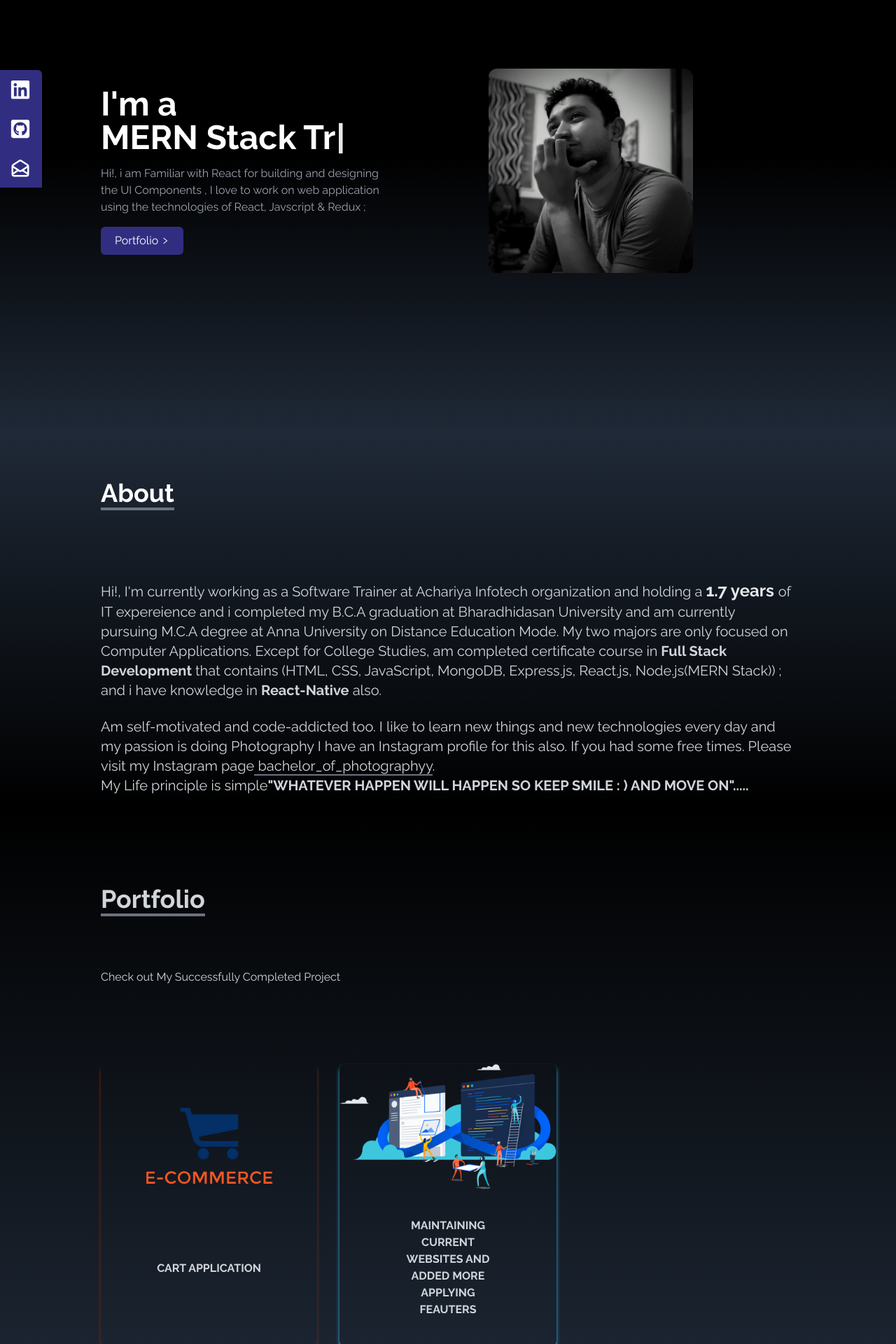
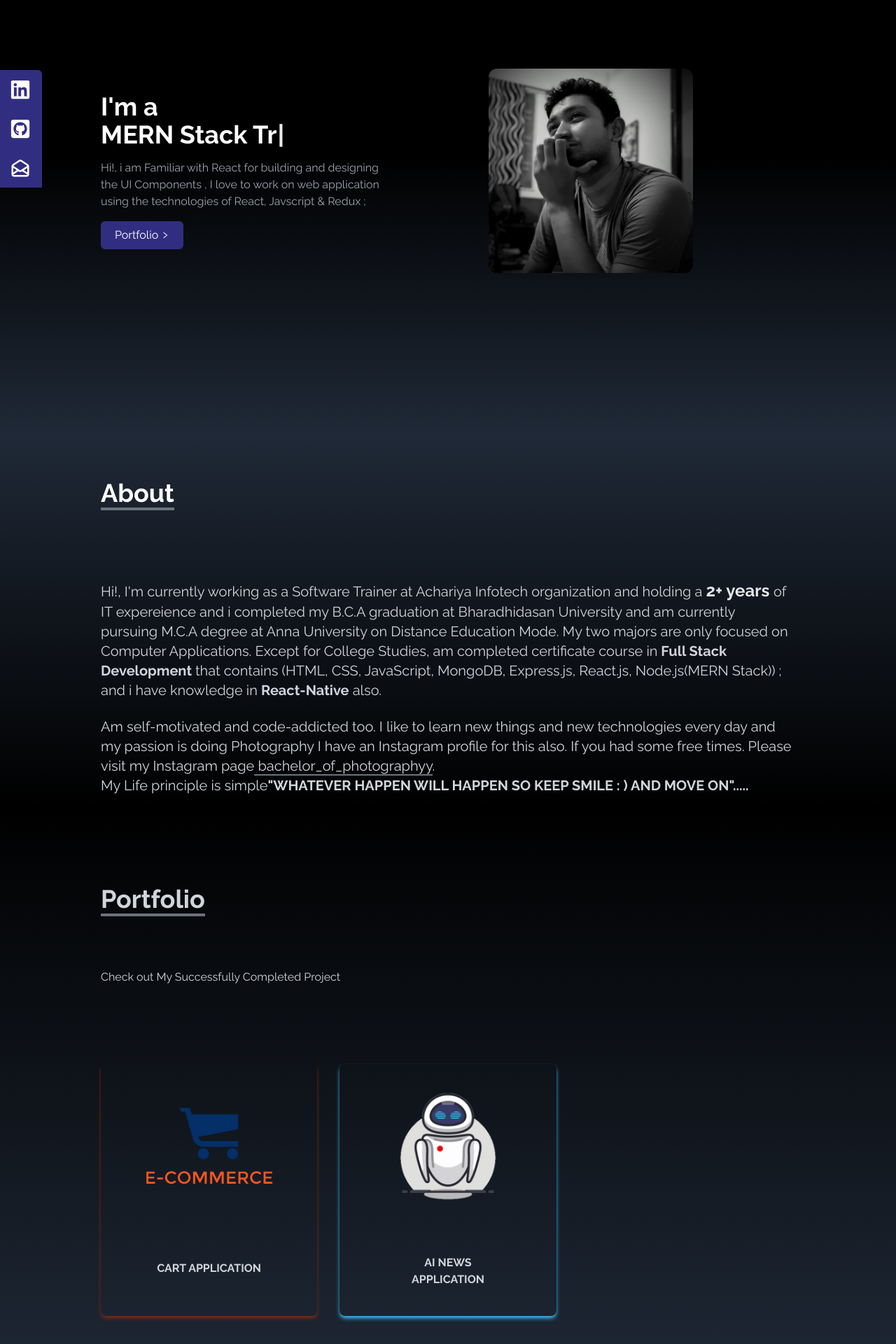
Before and after one commit to LakshmiNarasimhan273/portfolioNew, a React (Create React App) app: page / in a window 1280 px wide. Shown: the part 180-2100 px from the top of the page at 70% size. Built offline with nearby package versions, Linux system fonts and the light colour scheme.

Commit message:
changes
Project added

```diff
--- a/src/components/About.js
+++ b/src/components/About.js
@@ -15,7 +15,7 @@ const About = () => {
         <p className="text-xl mt-24 text-gray-300">
           Hi!, I'm currently working as a Software Trainer at Achariya Infotech
           organization and holding a{" "}
-          <strong className="text-gray-200 text-2xl">1.7 years </strong>of IT
+          <strong className="text-gray-200 text-2xl">2+ years </strong>of IT
           expereience and i completed my B.C.A graduation at Bharadhidasan
           University and am currently pursuing M.C.A degree at Anna University
           on Distance Education Mode. My two majors are only focused on Computer
--- a/src/components/Home.js
+++ b/src/components/Home.js
@@ -27,7 +27,7 @@ const Home = () => {
     >
       <div className="max-w-screen-lg mx-auto pt-12 flex flex-col items-center justify-center h-full px-4 md:flex-row">
         <div className="flex flex-col justify-center h-full">
-          <h2 className="text-2xl sm:text-5xl font-bold text-white">
+          <h2 className="text-2xl sm:text-4xl font-bold text-white">
             I'm a {text}
           </h2>
 
--- a/src/components/Portfolio.js
+++ b/src/components/Portfolio.js
@@ -1,6 +1,6 @@
 import React from "react";
 import eCommerce from "../assets/portfolio/eCommerce.png";
-import webService from "../assets/portfolio/webService.png";
+import aiApplication from "../assets/portfolio/ai_Application.png";
 
 const Portfolio = () => {
   const projects = [
@@ -12,8 +12,8 @@ const Portfolio = () => {
     },
     {
       id: 2,
-      src: webService,
-      title: "Maintaining current websites and added more applying feauters",
+      src: aiApplication,
+      title: "AI News Application",
       style: "shadow-sky-400",
     },
   ];
@@ -32,7 +32,7 @@ const Portfolio = () => {
         </div>
 
         <div className="grid sm:grid-cols-2 md:grid-cols-3 gap-8 px-12 sm:px-0">
-          {projects.map(({ id, src, title, link, style }) => (
+          {projects.map(({ id, src, title, style }) => (
             <div
               key={id}
               className={`shadow-md ${style} hover:shadow-gray-500 duration-150 rounded-lg`}
@@ -43,7 +43,9 @@ const Portfolio = () => {
                 className={` rounded-md duration-300 hover:scale-105`}
               />
               <div className="text-center font-bold">
-                <button className="w-1/2 uppercase py-10 duration-200 hover:scale-105">
+                <button
+                  className={`w-1/2 uppercase  py-10 duration-200 hover:scale-105`}
+                >
                   {title}
                 </button>
               </div>
```
Also changed, not shown: src/assets/portfolio/ai_Application.png (added).
